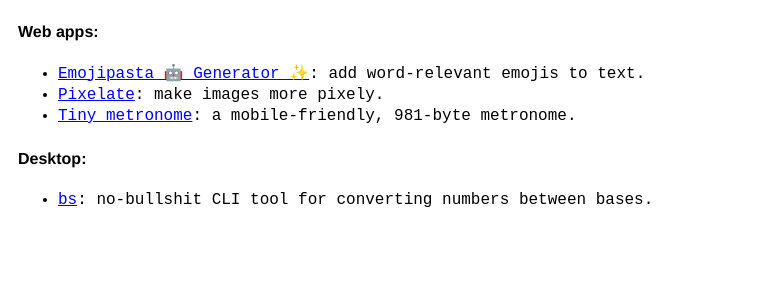
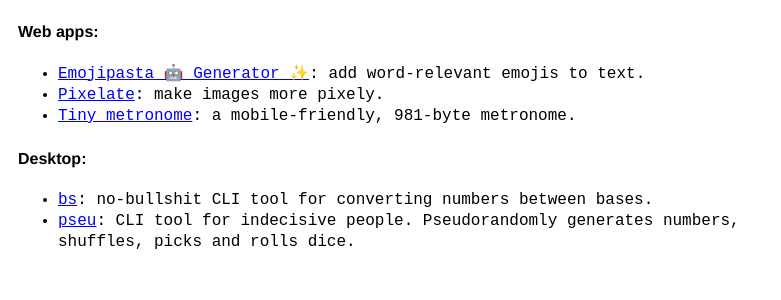
Before and after one commit to Kevinpgalligan/KevingalWebsite, a Flask app: page /software.html in a window 1280 px wide. Shown: the part 30-330 px from the top of the page, without its empty margins (0-781 px from the left). Run offline with Flask 2, Linux system fonts and the light colour scheme.

Commit message:
Link to pseu.

```diff
--- a/templates/software.html
+++ b/templates/software.html
@@ -11,6 +11,7 @@
 <h4>Desktop:</h4>
 <ul>
   <li><a href="https://github.com/Kevinpgalligan/bs">bs</a>: no-bullshit CLI tool for converting numbers between bases.</li>
+  <li><a href="https://github.com/Kevinpgalligan/pseu">pseu</a>: CLI tool for indecisive people. Pseudorandomly generates numbers, shuffles, picks and rolls dice.</li>
 </ul>
 
 {% endblock content %}
```
Also changed, not shown: 2 other files.
